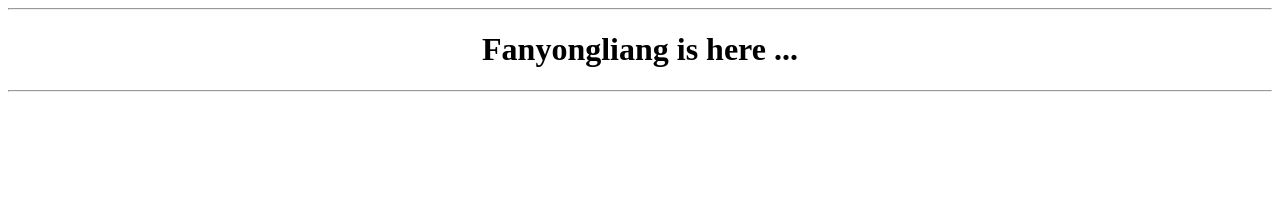
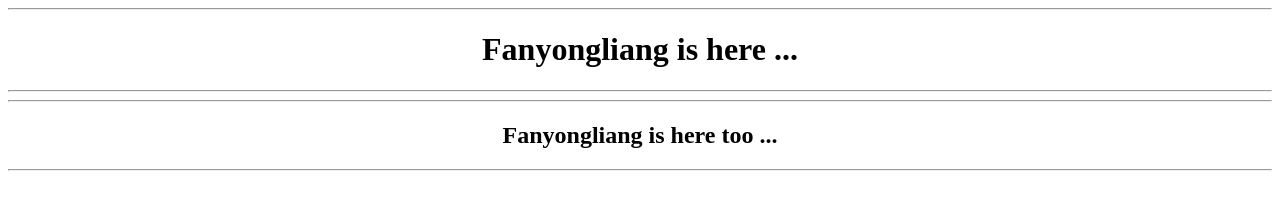
Before and after one commit to fanyongliang/Test, a plain HTML site: page index.html in a window 1280 px wide. Drawn offline with Linux system fonts and the light colour scheme.

Commit message:
second commit

```diff
--- a/index.html
+++ b/index.html
@@ -8,5 +8,10 @@
 				<h1 style="text-align:center;">Fanyongliang is here ...</h1>
 			<hr>
 		</div>
+		<div>
+			<hr>
+				<h2 style="text-align:center;">Fanyongliang is here too ...</h2>
+			<hr>
+		</div>
 	</body>
 </html>
```
